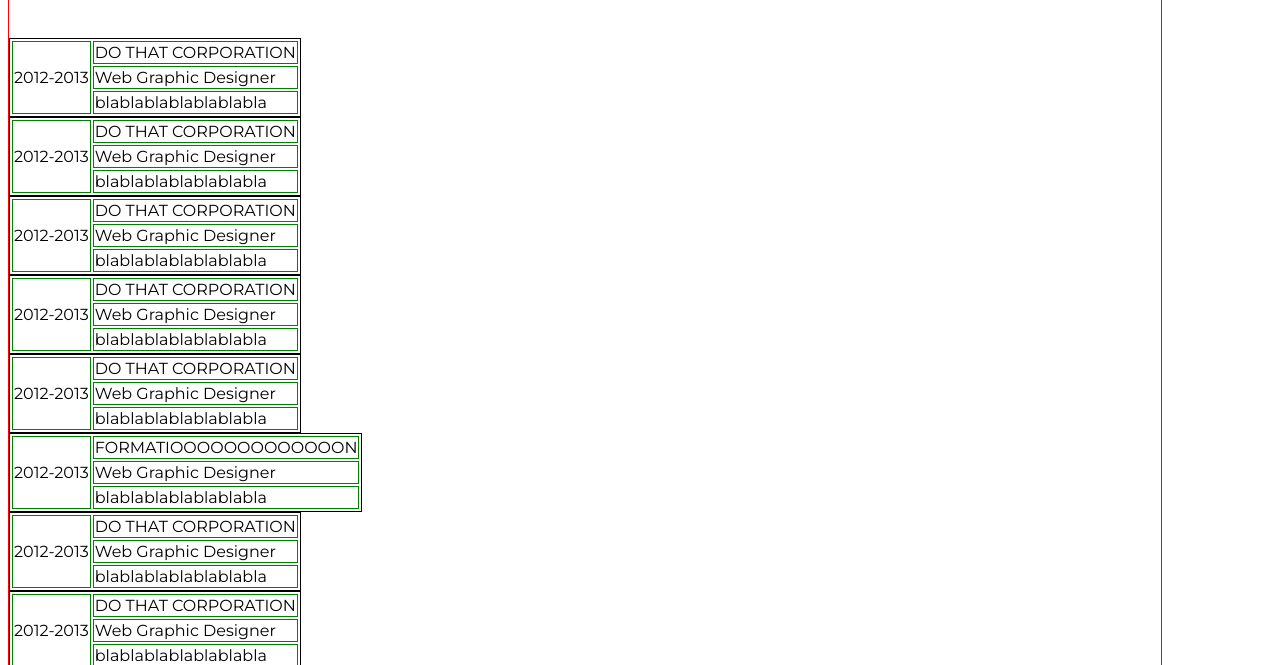
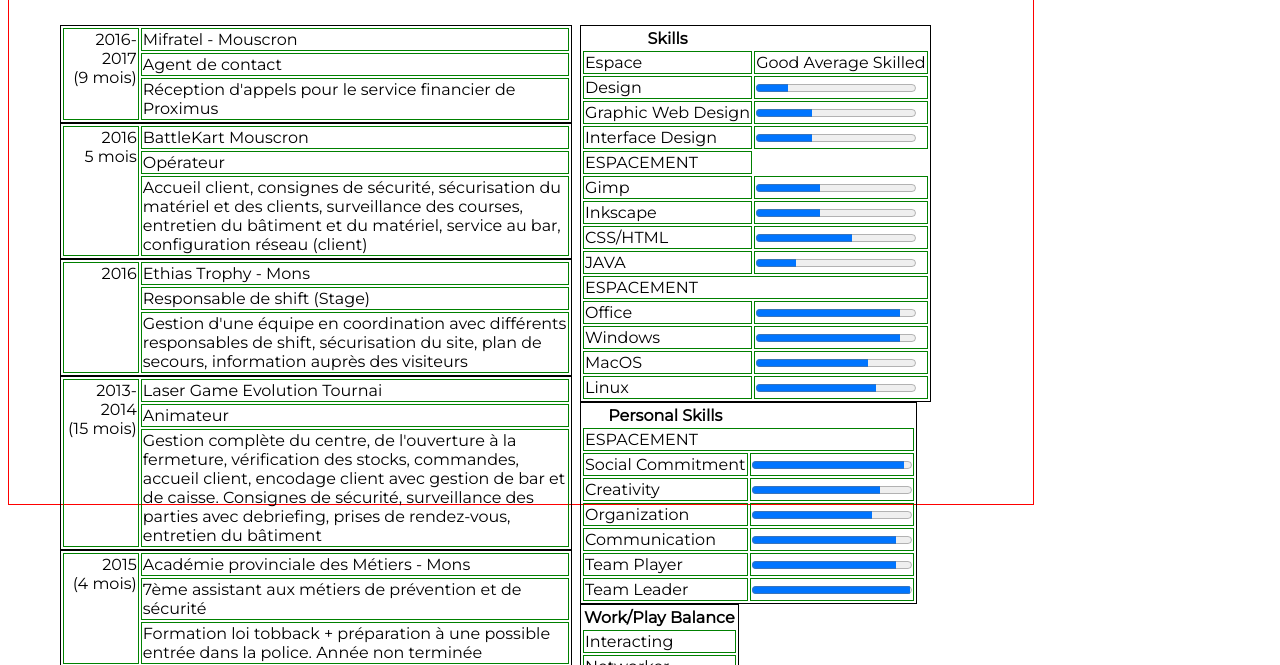
Before and after one commit to jordanpeter/CV-table, a plain HTML site: page index.html in a window 1280 px wide. Shown: the part 287-952 px from the top of the page. Drawn offline with Linux system fonts and the light colour scheme.

Commit message:
Début du stylisme

```diff
--- a/index.html
+++ b/index.html
@@ -24,161 +24,147 @@
       </table>
 
       <br><br> <!-- espace temporaire pour test -->
+          <div class="SectGauche">
                 <table>
                   <tr>
-               <td rowspan="4">
-                 2012-2013
+                    <td rowspan="4" class="dates">
+                      2016-2017<br>
+                      (9 mois)
                     </td>
                     <td>
-                 DO THAT CORPORATION
+                      Mifratel - Mouscron
                     </td>
                   </tr>
                   <tr>
                     <td>
-                 Web Graphic Designer
+                      Agent de contact
                     </td>
                   </tr>
                   <tr>
-               <td>blablablablablablabla</td>
+                    <td class="Detail">Réception d'appels pour le service financier de Proximus</td>
                   </tr>
                 </table>
 
                 <table>
                   <tr>
-               <td rowspan="4">
-                 2012-2013
+                    <td rowspan="4" class="dates">
+                      2016<br>
+                      5 mois
                     </td>
                     <td>
-                 DO THAT CORPORATION
+                      BattleKart Mouscron
                     </td>
                   </tr>
                   <tr>
                     <td>
-                 Web Graphic Designer
+                      Opérateur
                     </td>
                   </tr>
                   <tr>
-               <td>blablablablablablabla</td>
+                    <td class="Detail">Accueil client, consignes de sécurité, sécurisation du matériel et des clients, surveillance des courses, entretien du bâtiment et du matériel, service au bar, configuration réseau (client)</td>
                   </tr>
                 </table>
 
                 <table>
                   <tr>
-               <td rowspan="4">
-                 2012-2013
+                    <td rowspan="4" class="dates">
+                      2016
                     </td>
                     <td>
-                 DO THAT CORPORATION
+                      Ethias Trophy - Mons
                     </td>
                   </tr>
                   <tr>
                     <td>
-                 Web Graphic Designer
+                      Responsable de shift (Stage)
                     </td>
                   </tr>
                   <tr>
-               <td>blablablablablablabla</td>
+                    <td class="Detail">Gestion d'une équipe en coordination avec différents responsables de shift, sécurisation du site, plan de secours, information auprès des visiteurs</td>
                   </tr>
                 </table>
 
                 <table>
                   <tr>
-               <td rowspan="4">
-                 2012-2013
+                    <td rowspan="4" class="dates">
+                      2013-2014<br>
+                      (15 mois)
                     </td>
                     <td>
-                 DO THAT CORPORATION
+                      Laser Game Evolution Tournai
                     </td>
                   </tr>
                   <tr>
                     <td>
-                 Web Graphic Designer
+                      Animateur
                     </td>
                   </tr>
                   <tr>
-               <td>blablablablablablabla</td>
-             </tr>
-           </table>
-
-           <table>
-             <tr>
-               <td rowspan="4">
-                 2012-2013
-               </td>
-               <td>
-                 DO THAT CORPORATION
-               </td>
-             </tr>
-             <tr>
-               <td>
-                 Web Graphic Designer
-               </td>
-             </tr>
-             <tr>
-               <td>blablablablablablabla</td>
+                    <td class="Detail">Gestion complète du centre, de l'ouverture à la fermeture, vérification des stocks, commandes, accueil client, encodage client avec gestion de bar et de caisse. Consignes de sécurité, surveillance des parties avec debriefing, prises de rendez-vous, entretien du bâtiment</td>
                   </tr>
                 </table>
 
            <!-- PARTIE DE GAUCHE AVEC ESPACEMENT -->
                 <table class="Test">
                  <tr>
-              <td rowspan="4">
-                2012-2013
+                   <td rowspan="4" class="dates">
+                     2015<br>
+                     (4 mois)
                    </td>
                    <td>
-                FORMATIOOOOOOOOOOOOON
+                     Académie provinciale des Métiers - Mons
                    </td>
                  </tr>
                  <tr>
                    <td>
-                Web Graphic Designer
+                     7ème assistant aux métiers de prévention et de sécurité
                    </td>
                  </tr>
                  <tr>
-              <td>blablablablablablabla</td>
+                   <td class="Detail">Formation loi tobback + préparation à une possible entrée dans la police. Année non terminée</td>
                  </tr>
                 </table>
 
                 <table>
                   <tr>
-               <td rowspan="4">
-                 2012-2013
+                    <td rowspan="4" class="dates">
+                      2010-2015
                     </td>
                     <td>
-                 DO THAT CORPORATION
+                      Institut Notre-Dame Ecole des Frères - Tournai
                     </td>
                   </tr>
                   <tr>
                     <td>
-                 Web Graphic Designer
+                     Technique de transition informatique
                     </td>
                   </tr>
                   <tr>
-               <td>blablablablablablabla</td>
+                    <td class="Detail">Certificat d'enseignements secondaire supérieur en option Informatique (Obtenu)</td>
                   </tr>
                 </table>
 
                 <table>
                   <tr>
-               <td rowspan="4">
-                 2012-2013
+                    <td rowspan="4" class="dates">
+                      2007-2010
                     </td>
                     <td>
-                 DO THAT CORPORATION
+                      Saint-André - Ramegnies-Chin
                     </td>
                   </tr>
                   <tr>
                     <td>
-                 Web Graphic Designer
+                      Sciences-Economiques / Langues appliquées
                     </td>
                   </tr>
                   <tr>
-               <td>blablablablablablabla</td>
+                    <td class="Detail">Certificat d'enseignement secondaire inférieur en option sciences économiques / langues</td>
                   </tr>
                 </table>
-
+          </div>
            <!-- Partie de droite Skills -->
-
+           <div class="SectDroite">
                 <table>
                      <tr>
                           <th>Skills</th>
@@ -322,5 +308,6 @@
                     </td>
                </tr>
           </table>
+     </div>
     </body>
 </html>
--- a/style.css
+++ b/style.css
@@ -1,7 +1,8 @@
 body{
      border: 1px solid red;
      font-family: 'Montserrat', sans-serif;
-     width: 90%;
+     max-width: 80%;
+
 }
 table{
   border: 1px solid black;
@@ -14,7 +15,7 @@
 /* En tête */
 
 .Head{
-     width: 80%;
+     width: 77%;
      font-family: 'Montserrat', sans-serif;
      font-size: 64px;
      text-transform: uppercase;
@@ -27,5 +28,26 @@
 
 .TabHaut{
      margin-top: 10%;
-     margin-left: 10%;
+     margin-left: 3%;
 }
+
+.Detail{
+       width: 700px; /* S'occupe de dimensionner la cellule avec le texte pour éviter qu'il soit trop long */
+}
+
+.dates{
+     width: 15%;
+     vertical-align: top;
+     text-align: right;
+}
+
+.SectGauche{
+     width: 50%;
+     float: left;
+     margin-left: 5%;
+}
+
+.SectDroite{
+     float: right;
+     margin-right: 10%;
+}
```
Lines whose indentation alone changed are shown as unchanged.
